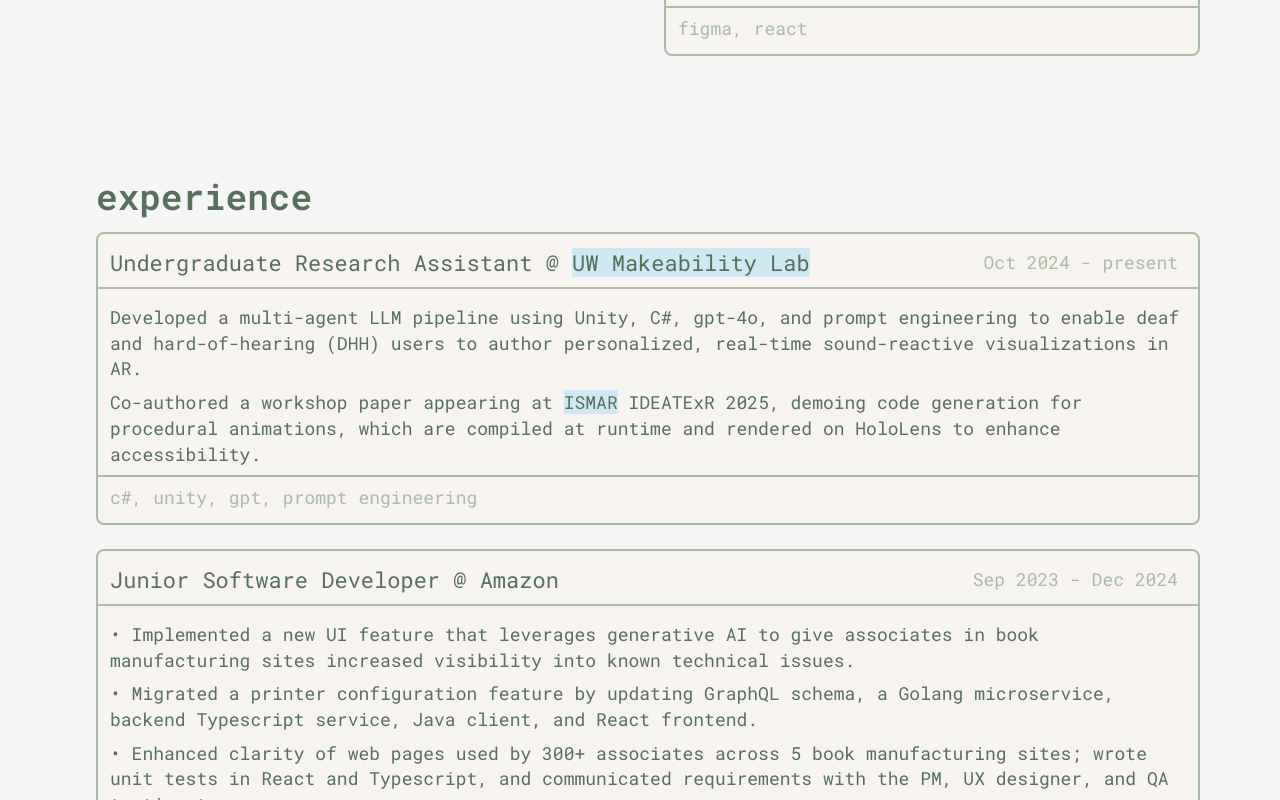
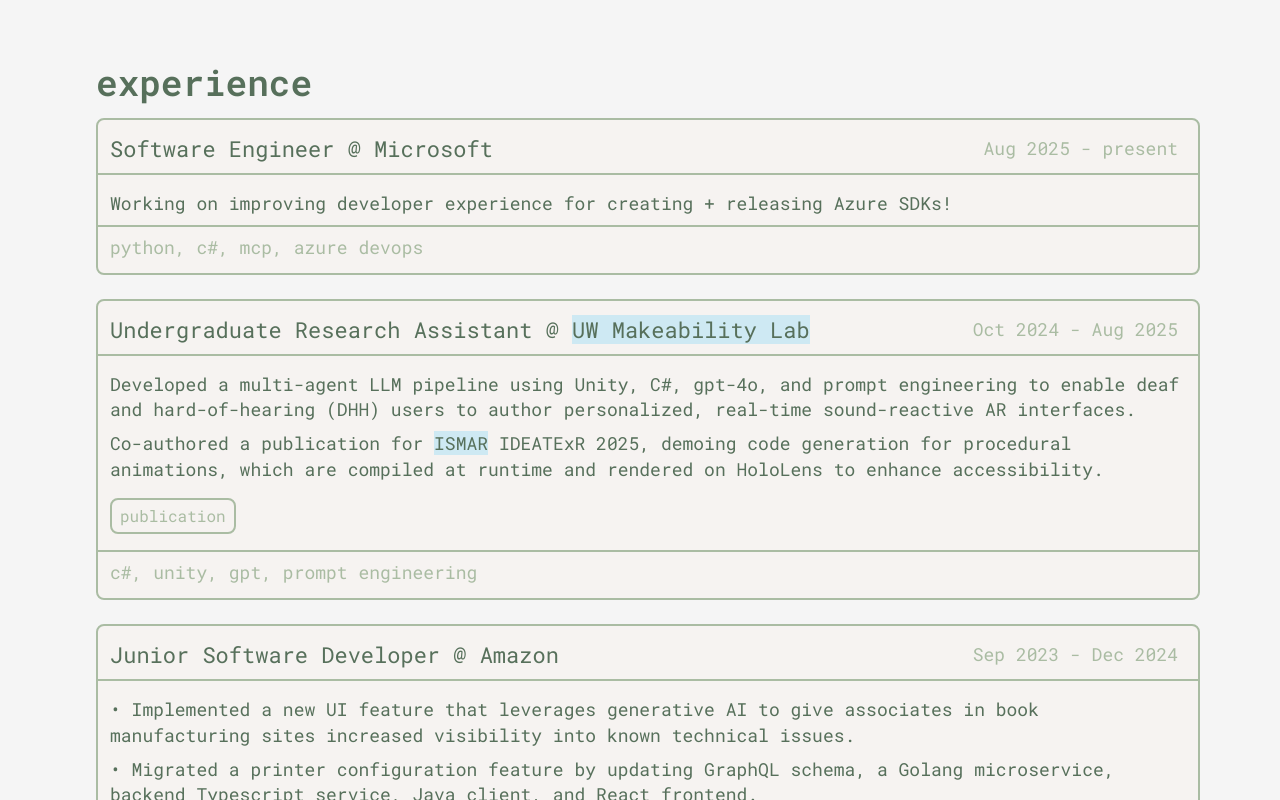
Before and after one commit to JennyPng/portfolio, a Next.js app in the folder jennypng/: page / in a window 1280 px wide. Shown: the part 2450-3250 px from the top of the page. Built offline with nearby package versions, Linux system fonts and the light colour scheme; a web font is replaced by a local one.

Commit message:
minor content updates

```diff
--- a/jennypng/src/app/data/cards.json
+++ b/jennypng/src/app/data/cards.json
@@ -114,8 +114,7 @@
             "endYear": 2025
         },
         "description": [
-          "Real-time system using emotion classification, live transcription, and AR to provide live instructor feedback during lecture when students are confused.",
-          "YOLOv11 detects student faces, while a CNN continuously predicts their emotions to identify spikes in negative emotions. Simultaneously, Faster-Whisper transcribes the lecture, and when confusion spikes occur, the relevant transcript segment is sent to GPT to identify confusing topics."
+          "Real-time system using emotion classification, live transcription, and AR to provide live instructor feedback during lecture when students are confused."
         ],
         "image_paths": [{
           "image_path": "/images/emo.gif",
@@ -235,7 +234,7 @@
         "title": "shameify",
         "description": [
           "Chrome extension that shames you while online shopping, to combat overconsumption. An LLM roasts your ethics based on the product details.",
-          "Built for [Treehacks 2024](https://dh24.dubhacks.co/)."
+          "Built for [Treehacks 2024](https://2024.treehacks.com/)."
         ],
         "dates": {
             "startMonth": 2,
@@ -351,15 +350,34 @@
     ],
     "experience": [
       {
+        "title": "Software Engineer @ Microsoft",
+        "description": [
+          "Working on improving developer experience for creating + releasing Azure SDKs!"
+        ],
+        "dates": {
+          "startMonth": 8,
+          "startYear": 2025
+        },
+        "footer": "python, c#, mcp, azure devops"
+      },
+      {
         "title": "Undergraduate Research Assistant @ [UW Makeability Lab](https://makeabilitylab.cs.washington.edu/)",
         "description": [
-          "Developed a multi-agent LLM pipeline using Unity, C#, gpt-4o, and prompt engineering to enable deaf and hard-of-hearing (DHH) users to author personalized, real-time sound-reactive visualizations in AR.",
-          "Co-authored a workshop paper appearing at [ISMAR](https://www.ieeeismar.net/2025/) IDEATExR 2025, demoing code generation for procedural animations, which are compiled at runtime and rendered on HoloLens to enhance accessibility."
+          "Developed a multi-agent LLM pipeline using Unity, C#, gpt-4o, and prompt engineering to enable deaf and hard-of-hearing (DHH) users to author personalized, real-time sound-reactive AR interfaces.",
+          "Co-authored a publication for [ISMAR](https://www.ieeeismar.net/2025/) IDEATExR 2025, demoing code generation for procedural animations, which are compiled at runtime and rendered on HoloLens to enhance accessibility."
         ],
         "dates": {
           "startMonth": 10,
-          "startYear": 2024
+          "startYear": 2024,
+          "endMonth": 8,
+          "endYear": 2025
         },
+        "buttons": [
+          {
+            "text": "publication",
+            "link": "https://ieeexplore.ieee.org/document/11236143"
+          }
+        ],
         "footer": "c#, unity, gpt, prompt engineering"
       },
       {
```
Also changed, not shown: jennypng/src/app/about-me/page.tsx (line endings or trailing spaces), 1 other file (tests, documents, lock files or other folders).
